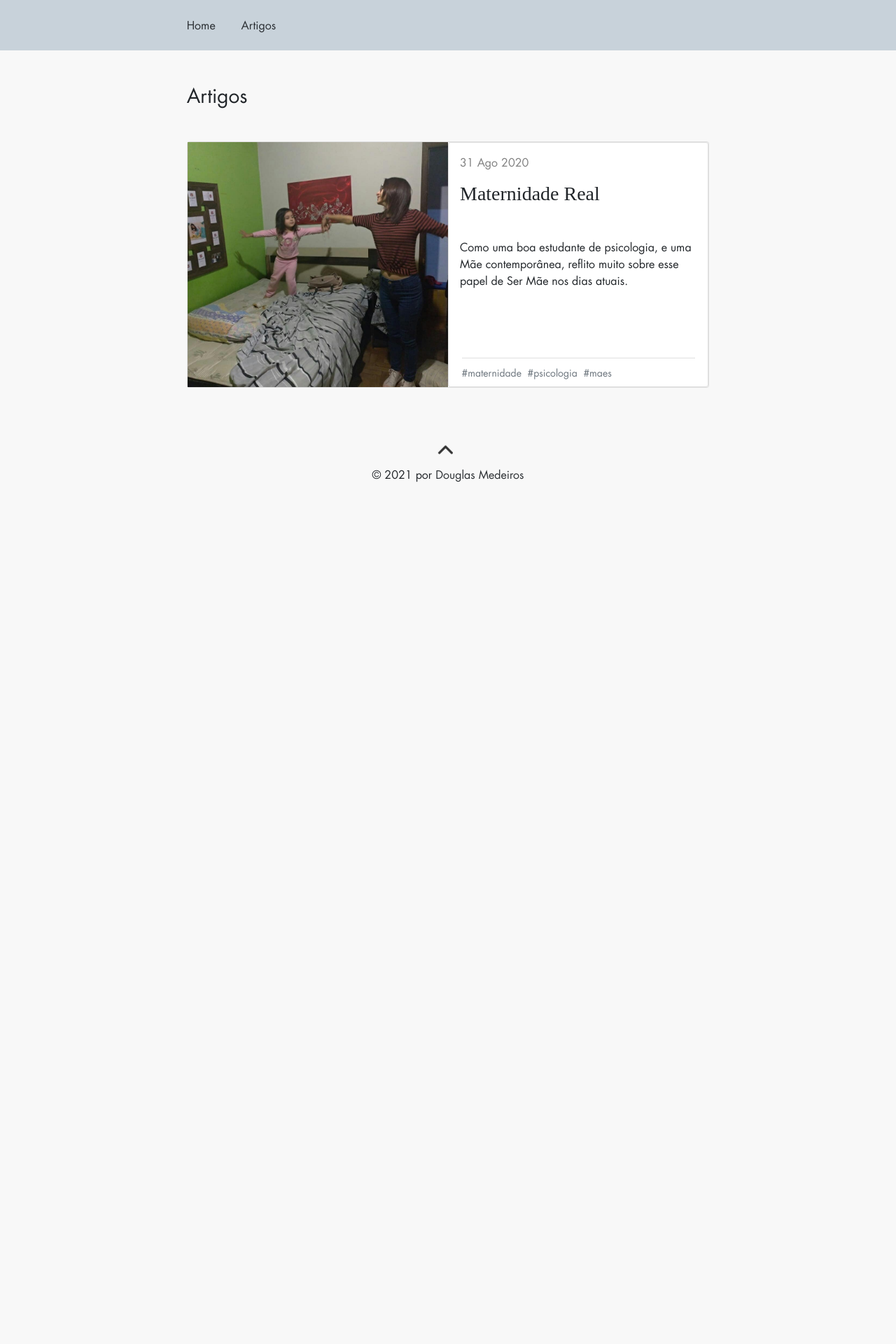
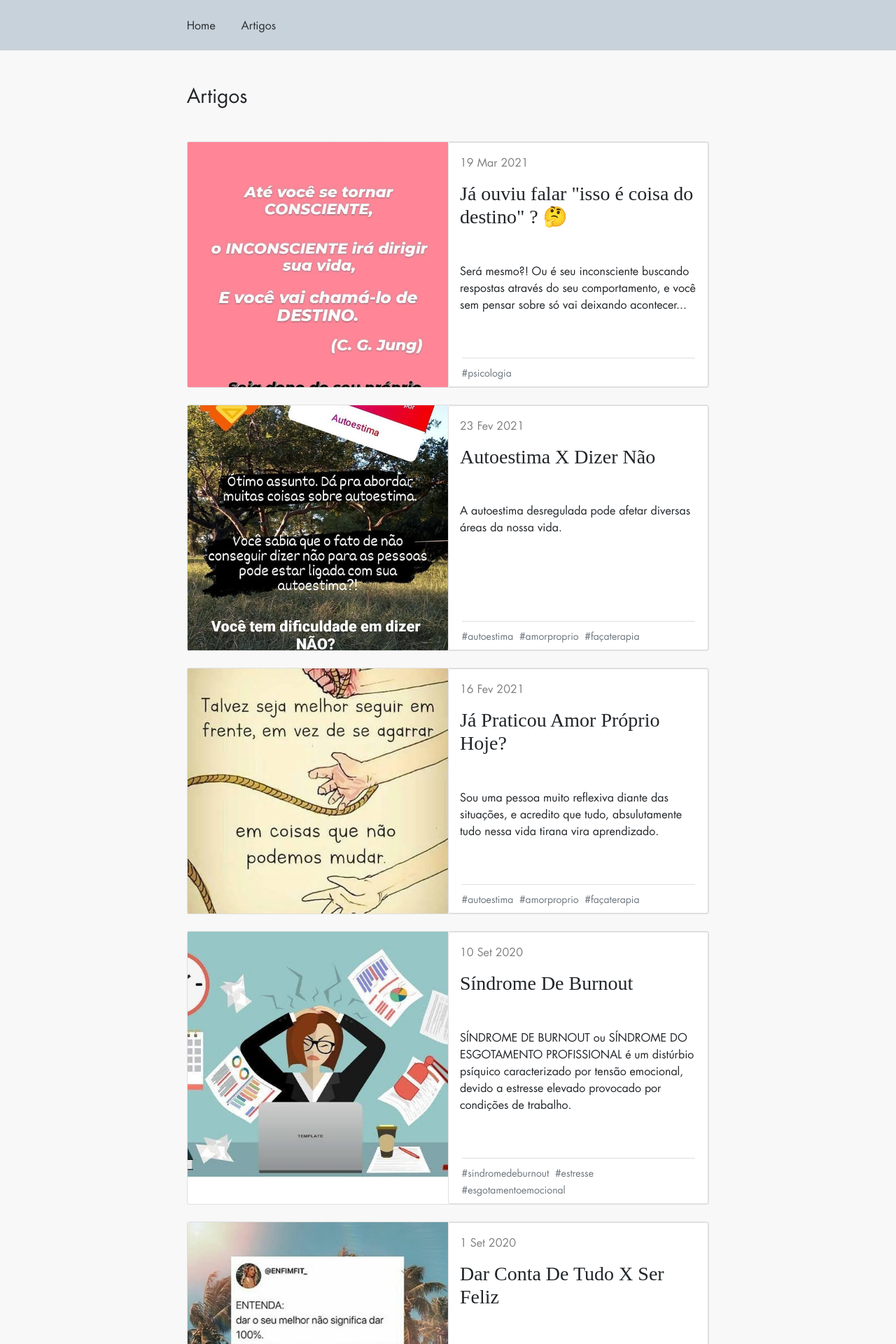
Before and after one commit to dumptecnologia/isiscouto.com.br, a Jekyll site: the page built from artigos.html, in a window 1280 px wide. Shown: the top 1920 px of the page at 70% size. Built offline with Jekyll 4.4.1, drawn with Linux system fonts in a browser that asks for light colours; some web fonts are replaced; before the commit the page ends 900 px from its top, so only the background shows below that; some of the changed text lies outside the part shown.

Commit message:
Adicionado artigos novos

```diff
--- a/_layouts/artigo.html
+++ b/_layouts/artigo.html
@@ -20,7 +20,7 @@
 <div class="container-limit card-banner">
     <div class="row justify-content-center">
         <div class="col-md-12 col-xxl-10">
-            <div class="card flex-md-row box-shadow px-5 py-3">
+            <div class="card flex-md-row box-shadow px-md-5 py-md-3">
                 <div class="card-body px-5 py-5">
                     <div class="d-inline-block mb-3 text-black-50 fs-7 mb-4">
                         {% assign m = page.date | date: "%-m" %}
@@ -86,7 +86,7 @@
             </a>
         </h3>
         <div class="row row-cols-1 row-cols-md-3 g-3" style="--bs-gutter-x: 1rem;">
-            {% for post in site.posts %}
+            {% for post in site.posts limit:3 %}
             <div class="col">
                 <a class="text-dark text-decoration-none link-hover-froly" href="{{ post.url }}"
                    title="Continuar lendo, {{ post.title }}">
--- a/_posts/2020-08-31-maternidade-real.md
+++ b/_posts/2020-08-31-maternidade-real.md
@@ -8,7 +8,7 @@ tags:
     - maternidade
     - psicologia
     - maes
-image: 2020-08-31-maternidade-real.jpg
+image: maternidade-real.jpg
 introduction: Como uma boa estudante de psicologia, e uma Mãe contemporânea, reflito muito sobre esse papel de Ser Mãe nos dias atuais.
 ---
 
--- /dev/null
+++ b/_posts/2020-09-01-dar-conta-de-tudo-x-ser-feliz.md
@@ -0,0 +1,39 @@
+---
+layout: artigo
+date: 2020-09-01
+permalink: /artigos/:categories/dar-conta-de-tudo-x-ser-feliz
+title: Dar Conta De Tudo X Ser Feliz
+categories: Maternidade
+tags:
+- maternidade
+- psicologia
+- maes
+image: dar-conta-de-tudo-x-ser-feliz.jpg
+introduction: Algumas pessoas que convivem(pouco) comigo me perguntam como eu faço para "dar conta de tudo". Então vou contar um segredinho para vocês, mas, antes disso vou falar um pouquinho dos meus afazeres.
+---
+
+![{{ page.title }}]({{ site.post_path  }}{{ page.image }})
+
+Tenho 25 anos, sem mãe,  sem pai.
+Tenho uma filha de 3 anos. Uma casa com pátio,  3 cadelas (que fazem muita bagunça por sinal rsrsrs). Último semestre da graduação (muitas ansiedades referente a formatura rsrsrs) iniciando uma pós. Tenho emprego fixo das 9h às 16h. Faço estágio curricular, entre mil outras tarefas que poderia ficar citando aqui por horas e horas.
+Mas lá vai o tal se.gre.di.nho:
+EU NÃO DOU CONTA DE TUDO.
+
+E TÁ TUDO BEM.
+(Nem sempre, pois as vezes as expectativas de ter tudo sobre controle bate na porta, mas tudo bem também)
+RES.PI.RA --> E NÃO PIRA
+É tudo passageiro, até essa bagunça que fica após um dia cansativo.
+
+Se me permitirem dar uma dica; RE.LA.XE :)
+Deixa a bagunça tomar conta (isso faz parte), descanse algumas horas a mais, e quando se sentir mais disposta organize o que der hoje, faça por prioridades, e o que não der, fica pra amanhã. Aceitar que não está bem, é o primeiro passo para conseguir dizer "tá tudo bem" mesmo na bagunça.
+Quando o cansaço físico (e mental) passar, é mais fácil de se organizar.
+O segredo é  PERMITIR-SE!
+
+Imagem: @des_construa
+
+Texto: Isis Couto
+
+Graduanda em Psicologia
+Pós - Graduanda em Psicologia Social
+Estagiária Clínica em @semearclinica
+Mamãe da Luna Sophia
--- /dev/null
+++ b/_posts/2020-09-10-sindrome-de-burnout.md
@@ -0,0 +1,53 @@
+---
+layout: artigo
+date: 2020-09-10
+permalink: /artigos/:categories/sindrome-de-burnout
+title: Síndrome De Burnout
+categories: psicologia
+tags:
+    - sindromedeburnout
+    - estresse
+    - esgotamentoemocional
+image: sindrome-de-burnout.jpg
+introduction:  SÍNDROME DE BURNOUT ou SÍNDROME DO ESGOTAMENTO PROFISSIONAL é um distúrbio psíquico caracterizado por tensão emocional, devido a estresse elevado provocado por condições de trabalho.
+---
+
+![{{ page.title }}]({{ site.post_path  }}{{ page.image }})
+
+
+- Dores de cabeça frequentemente
+- Cansaço
+- Palpitação
+- Pressão alta
+- Dores musculares
+- Insônia
+- Dores de estômago
+
+São algumas manifestações físicas que podem estar ligadas a esta síndrome.
+
+O sintoma mais típico da síndrome de burnout é o esgotamento físico e emocional que reflete no dia-a-dia do sujeito, como:
+- ausência no trabalho
+- agressividade
+- isolamento
+- irritabilidade
+- lapsos de memória
+- baixa auto estima
+- ansiedade
+- depressão
+
+DIAGNÓSTICO:
+O diagnóstico é clínico, realizados por médicos ou psicólogos, deve-se levar em conta a história pessoal e profissional do paciente e seu envolvimento e realização pessoal no trabalho.
+Também podemos contar como ferramenta para esse diagnóstico o questionário na Escala Likert.
+
+TRATAMENTO:
+A psicoterapia é o tratamento mais indicado, pois nesse momento o paciente pode trazer suas questões  buscando entender o que lhe causou esse esgotamento emocional, e o que lhe prende no trabalho , visando buscar maneiras de melhorar a situação ou enfrentar positivamente a procura de outro emprego.
+Se necessário, deve ser usado antidepressivos. Mas isso deve ser avaliado por um MÉDICO PSIQUIATRA!
+Atividades físicas e exercícios de relaxamento são super recomendados para ajudar na diminuição dos sintomas.
+
+E aí,  você já teve síndrome de burnout?
+
+Se gostou do post curta, comenta e compartilha ;)
+
+
+Referência: drauziovarrella.uol.com.br
+https://www.instagram.com/p/CIoH1jih0tw/?igshid=e56ktbgjc1nd
--- /dev/null
+++ b/_posts/2021-02-16-ja-praticou-amor-proprio-hoje.md
@@ -0,0 +1,40 @@
+---
+layout: artigo
+date: 2021-02-16
+permalink: /artigos/:categories/ja-praticou-amor-proprio-hoje
+title: Já Praticou Amor Próprio Hoje?
+categories: psicologia
+tags:
+    - autoestima
+    - amorproprio
+    - façaterapia
+image: ja-praticou-amor-proprio-hoje.jpg
+introduction: Sou uma pessoa muito reflexiva diante das situações, e acredito que tudo, absulutamente tudo nessa vida tirana vira aprendizado.
+---
+
+![{{ page.title }}]({{ site.post_path  }}{{ page.image }})
+
+Hoje, pensei muito sobre CONSIDERAÇÃO. Cheguei a conclusão que isso tem muito mais a ver com nós mesmos do que com o outro. Tem a ver com as NOSSAS expectativas com o outro, com as NOSSAS atitudes, o que NÓS faríamos, e não o outro.
+
+É aquela coisa né, só podemos mudar a nós mesmo, responder por nós mesmos e não temos nada a ver com o que o outro sente ou faz, pois aí são as escolhas deles.
+
+E quando sentimos que o outro não teve a consideração que deveriam ter tido por nós?
+Então NÓS MESMOS temos que ter essa consideração própria e se retirar, seja de uma relação, lugar, pessoas ou situações. Se não nos valorizam, devemos repensar o que estamos fazendo, e nos dar o próprio valor que merecemos.
+Isso chama-se amor próprio, autocompaixão e autoestima. Não devemos ficar/estar onde não somos valorizados.
+
+É como a imagem de segurar a corda, muitas vezes acreditamos de forma errônea que a corda é o que nos segura. Quando na verdade a corda é o que nos machuca.
+E aí, já pensou em largar a corda?
+Na hora de soltar dói, é difícil, arriscado e dá medo. Mas é libertador.
+Solte a corda!
+Se ame!
+Se arrisque!
+Se valorize!
+
+Já praticou amor próprio hoje?
+Se não, por que não?!?
+
+As vezes nem sabemos como fazer isso.
+Através da psicoterapia começamos a entender nossos valores, o que nos machuca e o porquê, sendo assim "mais fácil de soltar a corda".
+Não se prenda a nada que não te acrescente!
+
+Faça terapia!!! E ame-se!!!
--- /dev/null
+++ b/_posts/2021-02-23-autoestima-x-dizer-nao.md
@@ -0,0 +1,37 @@
+---
+layout: artigo
+date: 2021-02-23
+permalink: /artigos/:categories/autoestima-x-dizer-nao
+title: Autoestima X Dizer Não
+categories: psicologia
+tags:
+    - autoestima
+    - amorproprio
+    - façaterapia
+image: autoestima-x-dizer-nao.jpg
+introduction: A autoestima desregulada pode afetar diversas áreas da nossa vida.
+---
+
+![{{ page.title }}]({{ site.post_path  }}{{ page.image }})
+
+Já parou para pensar o por quê muitas vezes não conseguimos dizer não para outras pessoas?
+E o que isto tem a ver com autoestima?
+
+Quando estamos seguros de nós mesmos, não precisamos estar agradando aos outros e passando por cima da nossa própria vontade.
+Quando estamos seguros com a nossa autoestima não temos medo de dizer não.
+
+O fato de dizer não pode gerar angústia e ansiedade para quem está com autoestima abalada, mas por que?!
+Por que existe uma fantasia que quando dizemos não, não nos importamos com o outro (mas quando dizemos sim para tudo não nos importamos com nós mesmos).
+Essa fantasia vai longe, imaginando que se não fizermos o que o outro quer ele irá nos abandonar.
+
+E isso está ligado ao fato de não sabermos o nosso próprio valor, mas acabamos valorizando excessivamente o outro.
+
+E você, já disse sim querendo dizer não?
+Tem vontade de mudar isso?
+
+A terapia modifica muitos desses nossos comportamentos que nem nos damos contas. Durante o processo terapêutico vamos percebendo, ressignificando e modificando o que não está legal em nossa vida!
+
+Quer saber mais?
+Me chama no direct 😉
+
+Faça terapia, esse é o primeiro passo para grandes mudanças! ✨
--- /dev/null
+++ b/_posts/2021-03-19-ja-ouviu-falar-isso-e-coisa-do-destino.md
@@ -0,0 +1,32 @@
+---
+layout: artigo
+date: 2021-03-19
+permalink: /artigos/:categories/ja-ouviu-falar-isso-e-coisa-do-destino
+title: Já ouviu falar "isso é coisa do destino" ? 🤔
+categories: psicologia
+tags:
+    - psicologia
+image: ja-ouviu-falar-isso-e-coisa-do-destino.jpg
+introduction: Será mesmo?! Ou é seu inconsciente buscando respostas através do seu comportamento, e você sem pensar sobre só vai deixando acontecer...
+---
+
+![{{ page.title }}]({{ site.post_path  }}{{ page.image }})
+
+Repete os mesmos erros e não sabe o por que?
+Isso também tem a ver com o inconsciente!
+
+"Até você se tornar consciente, o inconsciente vai dirigir a sua vida, e você vai chamá-lo de DESTINO!" - C. G. Jung
+
+Seja dono do próprio destino!!! 🌻
+
+🌻 Faça terapia! 🌻
+Autoconhecimento é o primeiro passo para mudanças!✨
+
+Gostaria de saber mais?
+Me chama na DM ou pelo (51) 985640199.
+
+Psicóloga Isis Couto
+CRP 07/34586
+
+Atendimentos presenciais em Cachoeirinha e Gravataí 🍀
+Atendimento Online 🍀
--- a/assets/css/default.scss
+++ b/assets/css/default.scss
@@ -91,7 +91,7 @@ body {
   color: var(--dt-carissma);
 }
 
-.text-black{
+.text-black {
   color: #000;
 }
 
@@ -246,7 +246,7 @@ nav.nav-vertical > .nav-link:hover {
   margin: 0 auto;
 }
 
-.disqus-footer__wrapper{
+.disqus-footer__wrapper {
   display: none;
 }
 
@@ -262,6 +262,7 @@ nav.nav-vertical > .nav-link:hover {
     margin-top: 230px;
     margin-left: 10%;
   }
+
 }
 
 @media (max-width: 992px) {
@@ -290,6 +291,10 @@ nav.nav-vertical > .nav-link:hover {
     display: none;
   }
 
+  .card-body p img {
+    padding: 20px;
+  }
+
 }
 
 @media (max-width: 550px) {
@@ -298,4 +303,8 @@ nav.nav-vertical > .nav-link:hover {
     display: none;
   }
 
+  .card-body p img {
+    padding: 0;
+  }
+
 }
```
Also changed, not shown: assets/image/posts/autoestima-x-dizer-nao.jpg (added), assets/image/posts/dar-conta-de-tudo-x-ser-feliz.jpg (added), assets/image/posts/ja-ouviu-falar-isso-e-coisa-do-destino.jpg (added), assets/image/posts/ja-praticou-amor-proprio-hoje.jpg (added), assets/image/posts/maternidade-real.jpg (renamed from assets/image/posts/2020-08-31-maternidade-real.jpg), assets/image/posts/sindrome-de-burnout.jpg (added).
